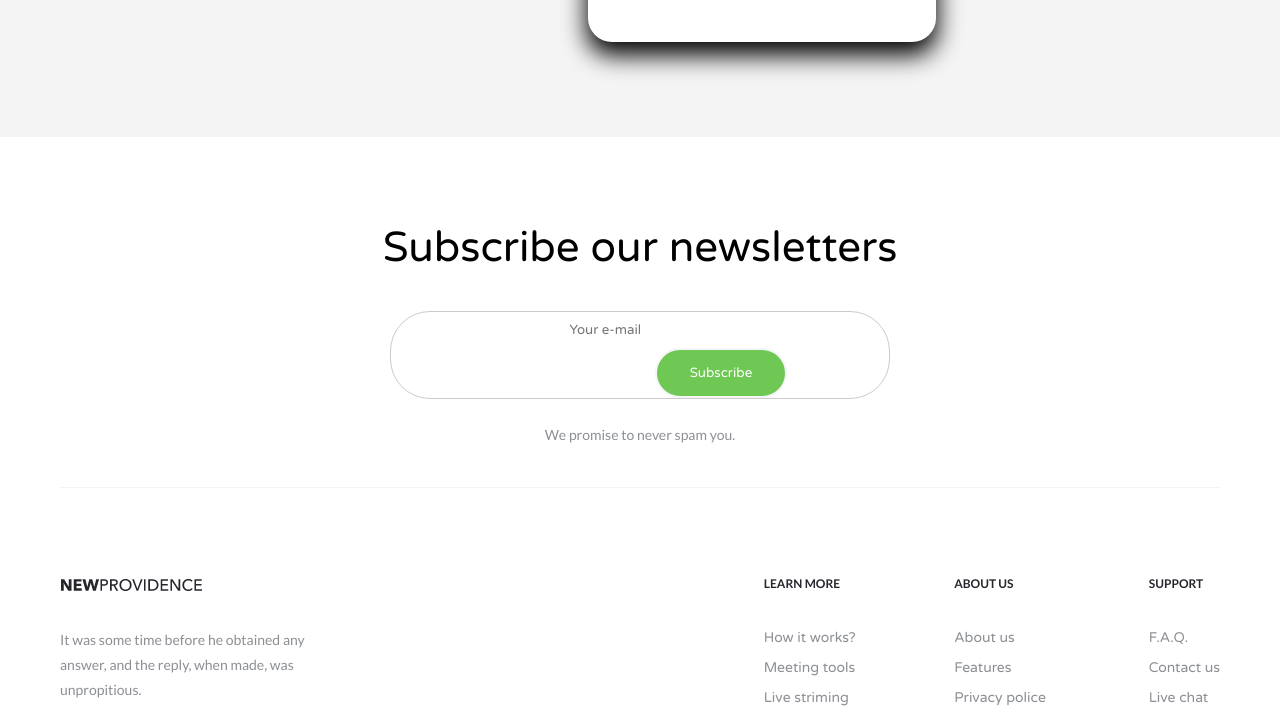
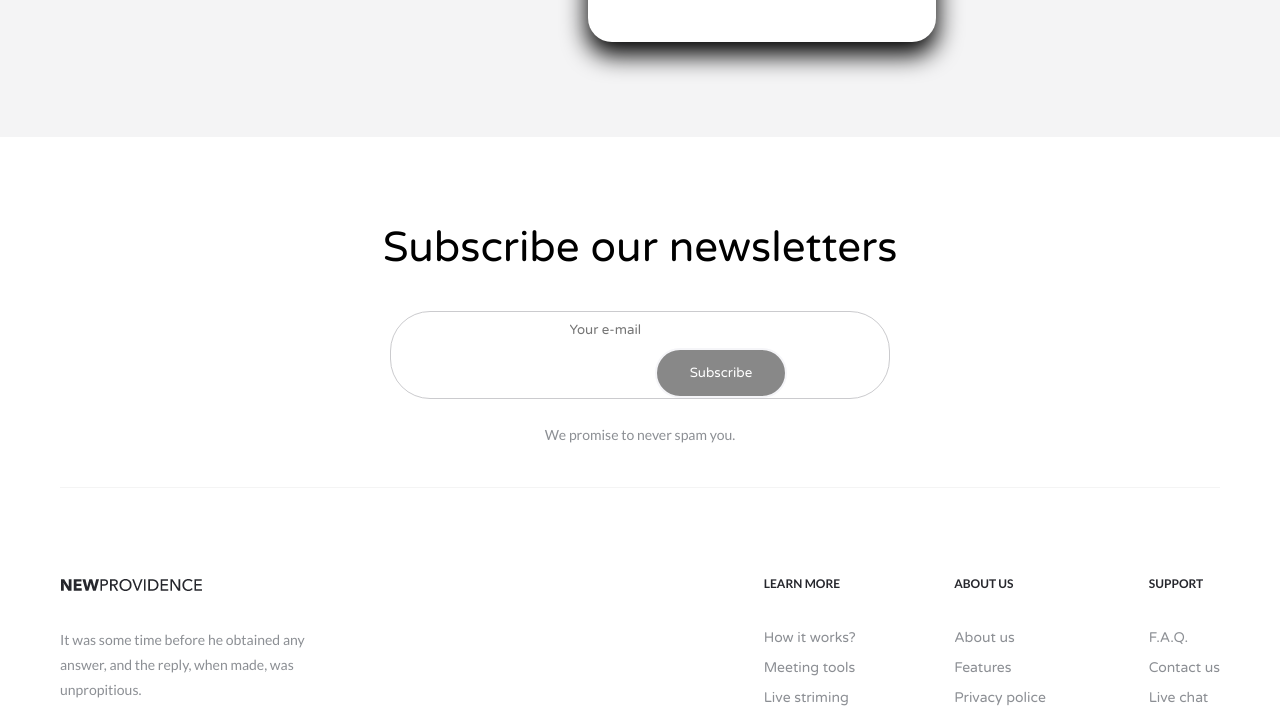
Before and after one commit to YuriSmal/YuriSmal.Tajam.io, a plain HTML site: page Newprovidence/index.html in a window 1280 px wide. In both pictures the pointer is over the input "Subscribe". Shown: the part 6114-6824 px from the top of the page. Drawn offline with nearby package versions, Linux system fonts and the light colour scheme; files whose address does not match are found by name.

Commit message:
our project is ready :)

```diff
--- a/Newprovidence/css/kosar.css
+++ b/Newprovidence/css/kosar.css
@@ -126,6 +126,11 @@ body {
     border-radius: 40px;
     margin-left: 162px;
     cursor: pointer;
+}
+
+.subscribe-submit:hover {
+    background: #888;
+    transition: 0.5s;
 }
 
 
```
